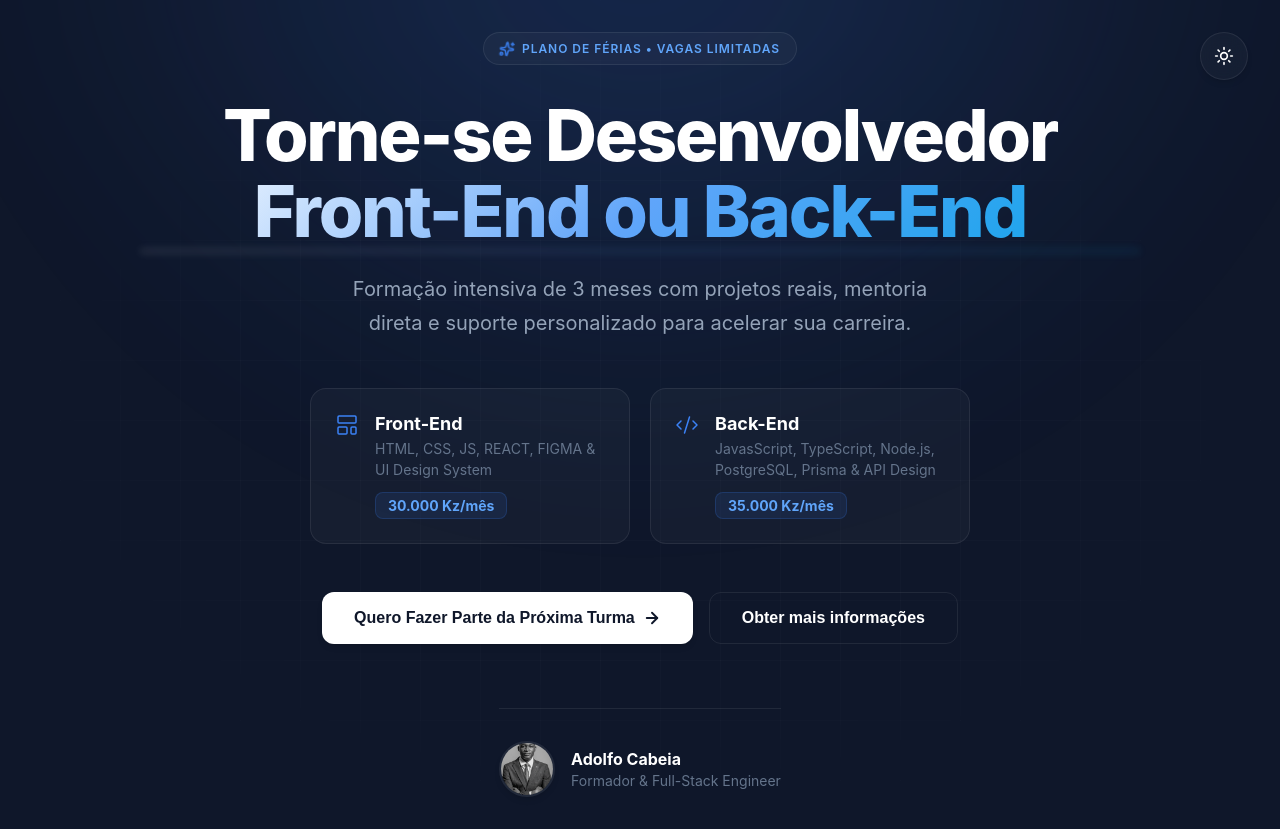
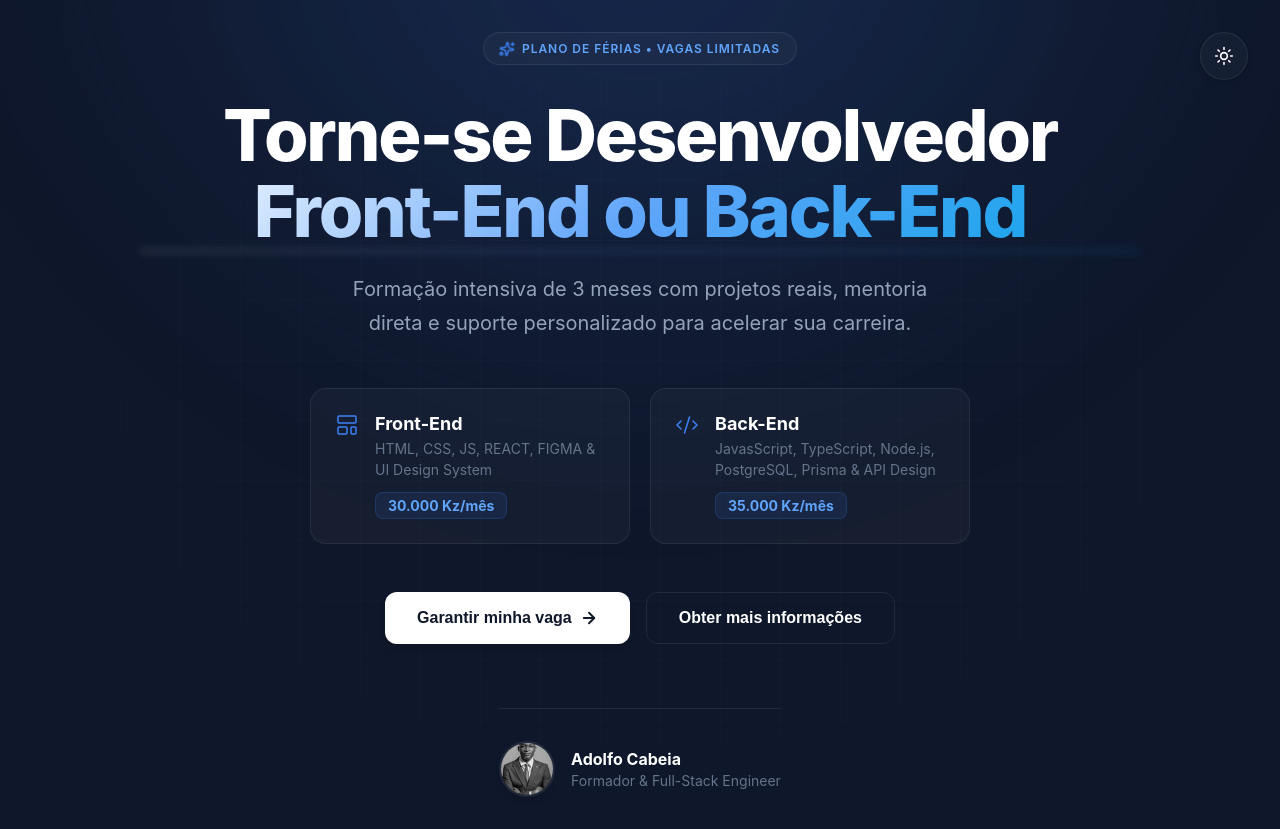
Before and after one commit to adolfoCabeia/front-end-zenith-centro, a Next.js app: page / in a window 1280 px wide. Built offline with nearby package versions, Linux system fonts and the light colour scheme.

Commit message:
fix: ativar_botao_inscrincao

```diff
--- a/src/components/Hero/Hero.tsx
+++ b/src/components/Hero/Hero.tsx
@@ -83,22 +83,22 @@ export const Hero = () => {
         </div>
 
         <div className="hero-actions">
-          <button
+          {/*<button
             className="btn-premium"
             aria-label="Garantir minha vaga no curso"
             onClick={()=>router.push('/reservas')}
           >
             Quero Fazer Parte da Próxima Turma
             <ArrowRight size={18} strokeWidth={2.5} aria-hidden="true" />
-          </button>
-          {/* <button
+          </button> */}
+          <button
             className="btn-premium"
             aria-label="Garantir minha vaga no curso"
             onClick={()=>router.push('/inscricao')}
           >
             Garantir minha vaga
             <ArrowRight size={18} strokeWidth={2.5} aria-hidden="true" />
-          </button> */}
+          </button>
 
           <button
             className="btn-secondary"
```
